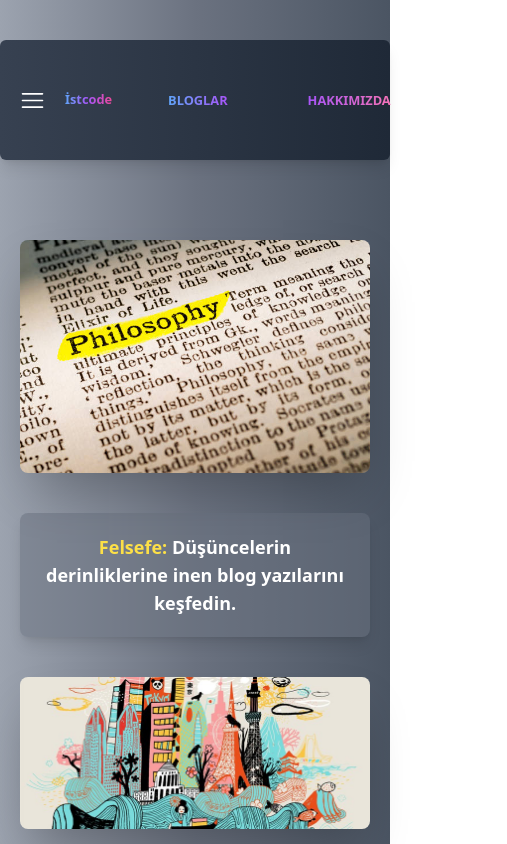
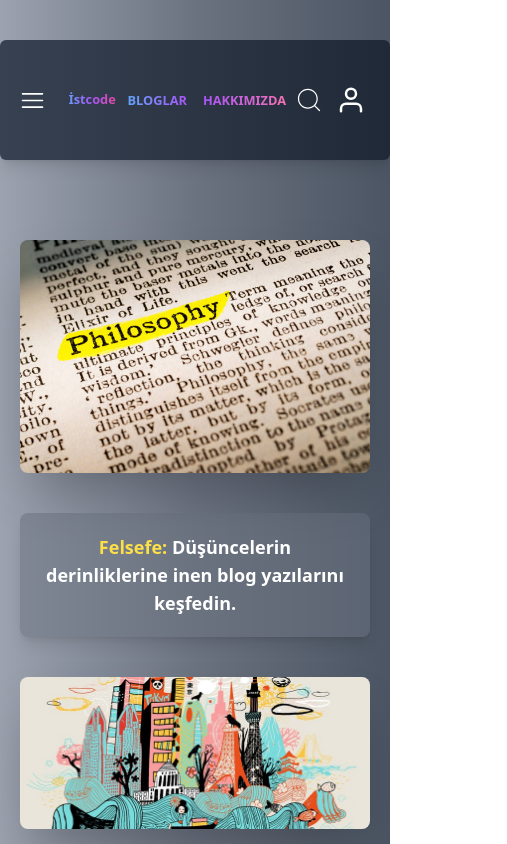
Before and after one commit to baratess/istcode, a Next.js app: page / in a window 390 px wide. Shown: the top 844 px of the page, 507 px wide, since content can reach past the window. Built offline with nearby package versions, Linux system fonts and the light colour scheme.

Commit message:
Responsive navbar

```diff
--- a/app/components/navbar/AboutUs.tsx
+++ b/app/components/navbar/AboutUs.tsx
@@ -4,7 +4,7 @@ import Link from "next/link";
 
 const AboutUs = () => {
   return (
-    <div className="flex px-6 cursor-pointer">
+    <div className="flex px-2 cursor-pointer">
       <h1 className="text-xs-custom md:text-xl font-bold text-transparent bg-clip-text bg-gradient-to-r from-purple-500 to-pink-400 hover:scale-105 transform transition duration-200 ">
         <Link href={"/"}>HAKKIMIZDA</Link>
       </h1>
--- a/app/components/navbar/Blogs.tsx
+++ b/app/components/navbar/Blogs.tsx
@@ -2,7 +2,7 @@ import Link from "next/link";
 
 const Blogs = () => {
   return (
-    <div className="flex px-14 cursor-pointer ">
+    <div className="flex px-2 cursor-pointer ">
       <h1 className="text-xs-custom md:text-xl font-bold text-transparent bg-clip-text bg-gradient-to-r from-blue-400 to-purple-500 hover:scale-105 transform transition duration-200">
         <Link href={"/blogs"}>BLOGLAR</Link>
       </h1>
--- a/app/components/navbar/Navbar1.tsx
+++ b/app/components/navbar/Navbar1.tsx
@@ -28,7 +28,7 @@ const Navbar: React.FC = () => {
             <AboutUs />
           </div>
 
-          <div className="flex items-center ml-auto sm:ml-0 pr-5">
+          <div className="flex items-center ml-auto sm:ml-0 pr-6">
             <Search />
             <User />
           </div>
```
